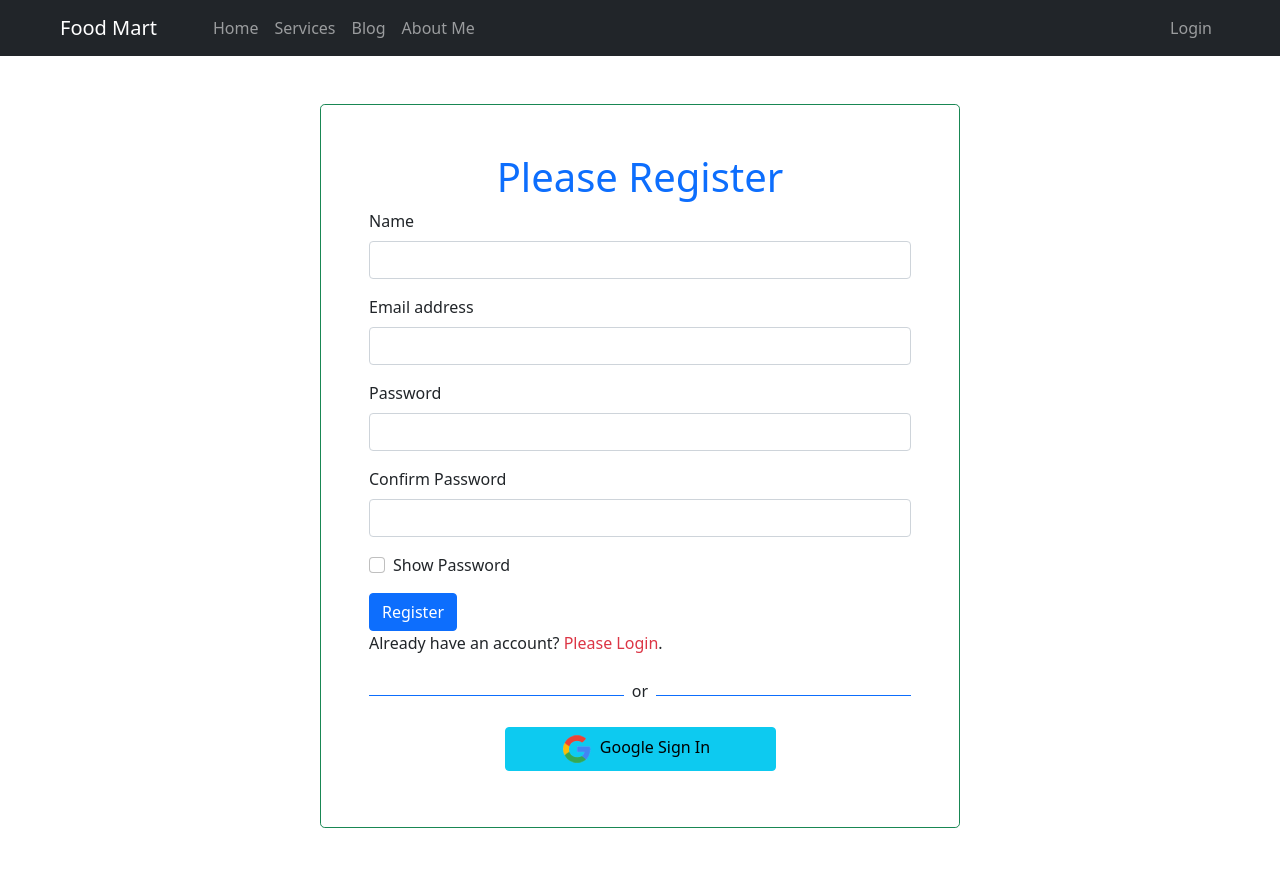
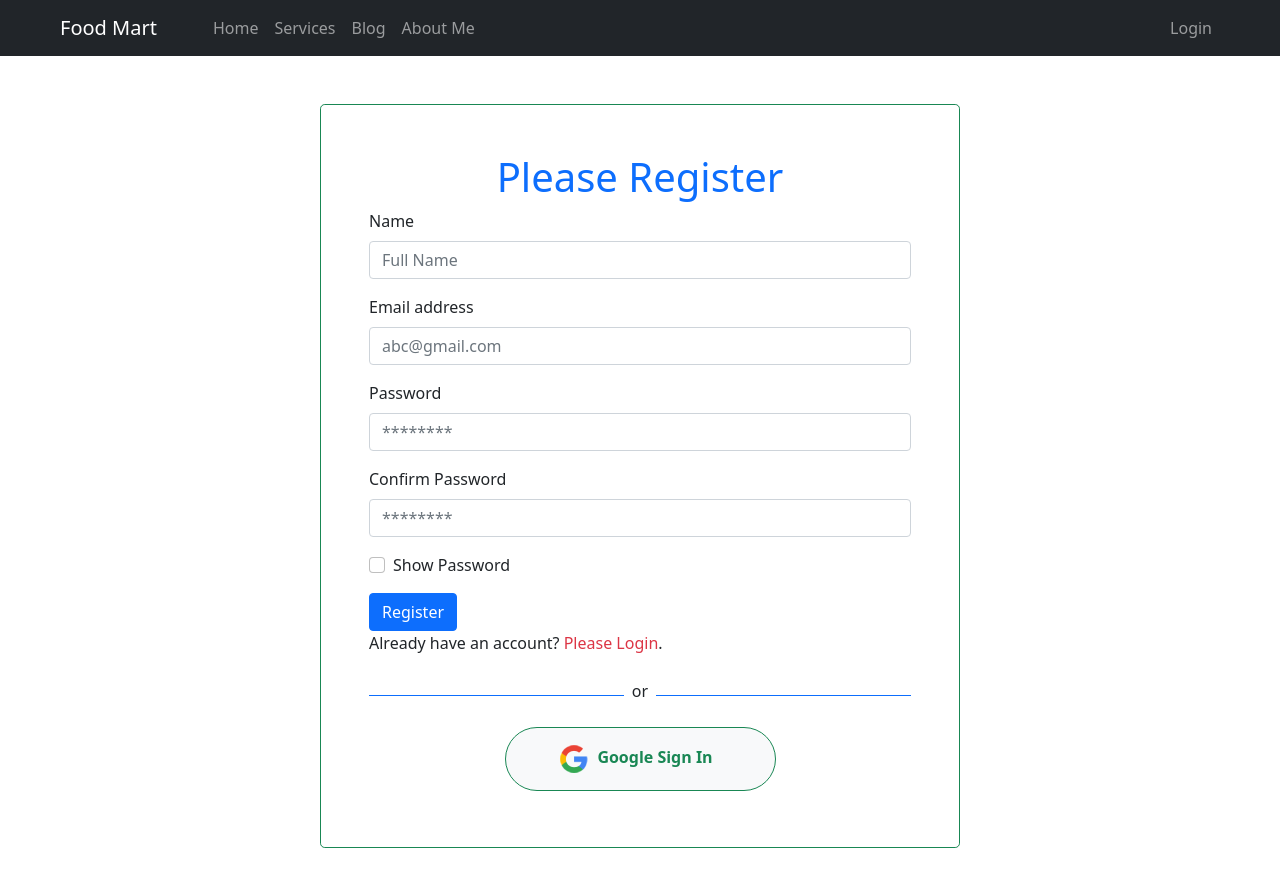
Before and after one commit to TouhedurRahman/independent-service-provider, a React (Create React App) app: page /register in a window 1280 px wide. Shown: the top 886 px of the page. Built offline with nearby package versions, Linux system fonts and the light colour scheme; no server answers.

Commit message:
RequireAuth added and make private route checkout page

```diff
--- a/src/App.js
+++ b/src/App.js
@@ -5,6 +5,7 @@ import Header from './Components/Header/Header';
 import Home from './Components/Home/Home';
 import Login from './Components/Login/Login';
 import Registration from './Components/Registration/Registration';
+import RequireAuth from './Components/RequireAuth/RequireAuth';
 
 function App() {
   return (
@@ -13,7 +14,14 @@ function App() {
       <Routes>
         <Route path="/" element={<Home />}></Route>
         <Route path="/home" element={<Home />}></Route>
-        <Route path="/checkout" element={<CheckOut />}></Route>
+        <Route
+          path="/checkout"
+          element={
+            <RequireAuth>
+              <CheckOut />
+            </RequireAuth>
+          }
+        ></Route>
         <Route path="/login" element={<Login />}></Route>
         <Route path="/register" element={<Registration />}></Route>
       </Routes>
--- a/src/Components/CheckOut/CheckOut.js
+++ b/src/Components/CheckOut/CheckOut.js
@@ -1,30 +1,39 @@
 import React from 'react';
-import './CheckOut.css';
+import { useAuthState } from 'react-firebase-hooks/auth';
+import { useNavigate } from 'react-router-dom';
+import auth from '../../firebase.init';
 
 const CheckOut = () => {
+    const [user] = useAuthState(auth);
+    const navigate = useNavigate();
+
+    const handleOnConfirm = () => {
+        navigate('/home');
+    }
+
     return (
         <div>
             <div className='w-50 mx-auto border border-success p-5 mt-5 mb-5 rounded-3'>
-                <form>
+                <form onSubmit={handleOnConfirm}>
                     <h1 className='text-center text-primary'>Confirm Order</h1>
                     <div className="mb-3">
                         <label for="exampleInputName" className="form-label">Name</label>
-                        <input type="text" className="form-control" id="exampleInputName" required />
+                        <input type="text" className="form-control" id="exampleInputName" placeholder="Full Name" required />
                     </div>
                     <div className="mb-3">
                         <label for="exampleInputEmail" className="form-label">Email address</label>
-                        <input type="email" className="form-control" id="exampleInputEmail" />
+                        <input value={user?.email} readOnly type="email" className="form-control" id="exampleInputEmail" required />
                     </div>
                     <div className="mb-3">
                         <label for="exampleInputAddress" className="form-label">Address</label>
-                        <input type="text" className="form-control" id="exampleInputAddress" />
+                        <input type="text" className="form-control" id="exampleInputAddress" placeholder="Address" required />
                     </div>
                     <div className="mb-3">
                         <label for="exampleInputMobile" className="form-label">Mobile No.</label>
-                        <input type="text" className="form-control" id="exampleInputAddress" />
+                        <input type="text" className="form-control" id="exampleInputAddress" placeholder="+880 1XXX-XXXXXX" required />
                     </div>
                     <div className="mb-3 form-check">
-                        <input type="checkbox" className="form-check-input" id="exampleCheck1" />
+                        <input type="checkbox" className="form-check-input" id="exampleCheck1" required />
                         <label className="form-check-label" for="exampleCheck1">Accept our terms and Conditions.</label>
                     </div>
                     <button type="submit" className="btn btn-primary">Confirm Purchase</button>
--- a/src/Components/Header/Header.js
+++ b/src/Components/Header/Header.js
@@ -38,7 +38,7 @@ const Header = () => {
                         >
                             {
                                 user ?
-                                    <button onClick={handleSignOut} className="btn btn-link text-white text-decoration-none">Sign Out</button>
+                                    <button onClick={handleSignOut} className="btn btn-link text-white text-decoration-none">Log Out</button>
                                     :
                                     <Nav.Link as={Link} to="/login">
                                         Login
--- a/src/Components/Login/Login.js
+++ b/src/Components/Login/Login.js
@@ -5,7 +5,6 @@ import { ToastContainer, toast } from 'react-toastify';
 import auth from '../../firebase.init';
 import Loading from '../Loading/Loading';
 import SocialLogin from '../SocialLogin/SocialLogin';
-import './Login.css';
 import 'react-toastify/dist/ReactToastify.css';
 
 const Login = () => {
@@ -81,11 +80,11 @@ const Login = () => {
                     <h1 className='text-center text-primary'>Login</h1>
                     <div class="mb-3">
                         <label for="exampleInputEmail" class="form-label">Email address</label>
-                        <input type="email" ref={emailRef} class="form-control" id="exampleInputEmail" required />
+                        <input type="email" ref={emailRef} class="form-control" id="exampleInputEmail" placeholder="abc@gmail.com" required />
                     </div>
                     <div class="mb-3">
                         <label for="exampleInputPassword" class="form-label">Password</label>
-                        <input type={passwordShown ? "text" : "password"} ref={passwordRef} class="form-control" id="exampleInputPassword" required />
+                        <input type={passwordShown ? "text" : "password"} ref={passwordRef} class="form-control" id="exampleInputPassword" placeholder="********" required />
                     </div>
                     <div class="mb-3 form-check">
                         <input type="checkbox" class="form-check-input" onClick={togglePassword} id="exampleCheck1" />
--- a/src/Components/Registration/Registration.js
+++ b/src/Components/Registration/Registration.js
@@ -5,7 +5,6 @@ import auth from '../../firebase.init';
 import Loading from '../Loading/Loading';
 import SocialLogin from '../SocialLogin/SocialLogin';
 import { ToastContainer, toast } from 'react-toastify';
-import './Registration.css';
 import 'react-toastify/dist/ReactToastify.css';
 
 const Registration = () => {
@@ -63,19 +62,19 @@ const Registration = () => {
                     <h1 className='text-center text-primary'>Please Register</h1>
                     <div class="mb-3">
                         <label for="exampleInputName" class="form-label">Name</label>
-                        <input type="text" name="name" class="form-control" id="exampleInputName" required />
+                        <input type="text" name="name" class="form-control" id="exampleInputName" placeholder="Full Name" required />
                     </div>
                     <div class="mb-3">
                         <label for="exampleInputEmail" class="form-label">Email address</label>
-                        <input type="email" name="email" class="form-control" id="exampleInputEmail" required />
+                        <input type="email" name="email" class="form-control" id="exampleInputEmail" placeholder="abc@gmail.com" required />
                     </div>
                     <div class="mb-3">
                         <label for="exampleInputPassword1" class="form-label">Password</label>
-                        <input type={passwordShown ? "text" : "password"} name="password" class="form-control" id="exampleInputPassword1" required />
+                        <input type={passwordShown ? "text" : "password"} name="password" class="form-control" id="exampleInputPassword1" placeholder="********" required />
                     </div>
                     <div class="mb-3">
                         <label for="exampleInputPassword2" class="form-label">Confirm Password</label>
-                        <input type={passwordShown ? "text" : "password"} name="confirmPassword" class="form-control" id="exampleInputPassword2" required />
+                        <input type={passwordShown ? "text" : "password"} name="confirmPassword" class="form-control" id="exampleInputPassword2" placeholder="********" required />
                     </div>
                     <div class="mb-3 form-check">
                         <input type="checkbox" class="form-check-input" onClick={togglePassword} id="exampleCheck1" />
--- a/src/Components/SocialLogin/SocialLogin.js
+++ b/src/Components/SocialLogin/SocialLogin.js
@@ -1,6 +1,6 @@
 import React from 'react';
 import { useSignInWithGoogle } from 'react-firebase-hooks/auth';
-import { useNavigate } from 'react-router-dom';
+import { useLocation, useNavigate } from 'react-router-dom';
 import auth from '../../firebase.init';
 import Loading from '../Loading/Loading';
 
@@ -13,6 +13,8 @@ const SocialLogin = () => {
     ] = useSignInWithGoogle(auth);
 
     const navigate = useNavigate();
+    const location = useLocation();
+    const from = location.state?.from?.pathname || "/";
     let errorElement;
 
     if (loading) {
@@ -24,7 +26,7 @@ const SocialLogin = () => {
     }
 
     if (user) {
-        navigate('/home');
+        navigate(from, { replace: true });
     }
 
     return (
@@ -37,9 +39,9 @@ const SocialLogin = () => {
             {errorElement}
 
             <div>
-                <button onClick={() => signInWithGoogle()} className='btn btn-info w-50 d-block mx-auto my-2'>
-                    <img style={{ width: '30px' }} src="../images/social/google.png" alt="" />
-                    <span className='px-2'>Google Sign In</span>
+                <button onClick={() => signInWithGoogle()} className='btn btn-light btn-outline-success w-50 d-block mx-auto my-2 py-3 rounded-pill'>
+                    <img style={{ width: '30px', borderRadius: '50%' }} src="../images/social/google.png" alt="" />
+                    <span style={{ fontSize: "16px", fontWeight: "900" }} className='px-2'>Google Sign In</span>
                 </button>
             </div>
         </div>
```
Also changed, not shown: src/Components/CheckOut/CheckOut.css (deleted), src/Components/Login/Login.css (deleted), src/Components/Registration/Registration.css (deleted).
